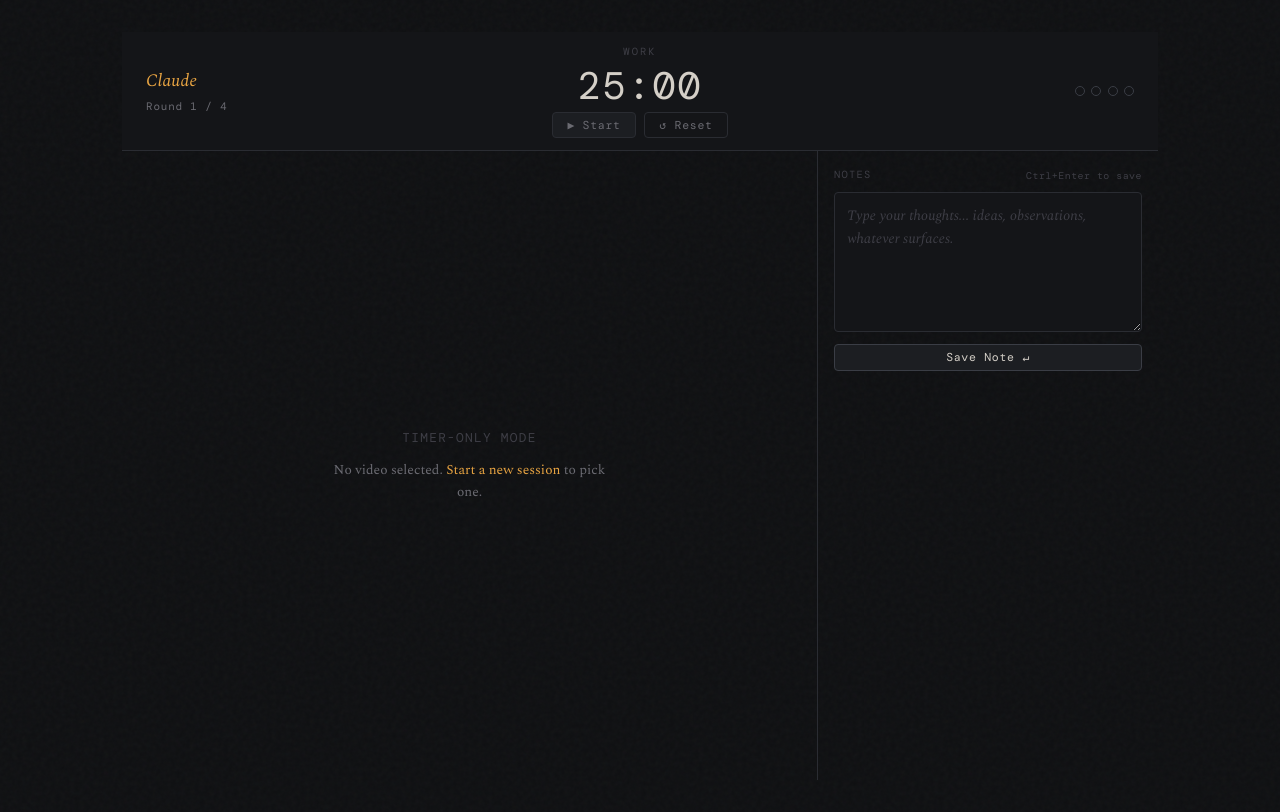
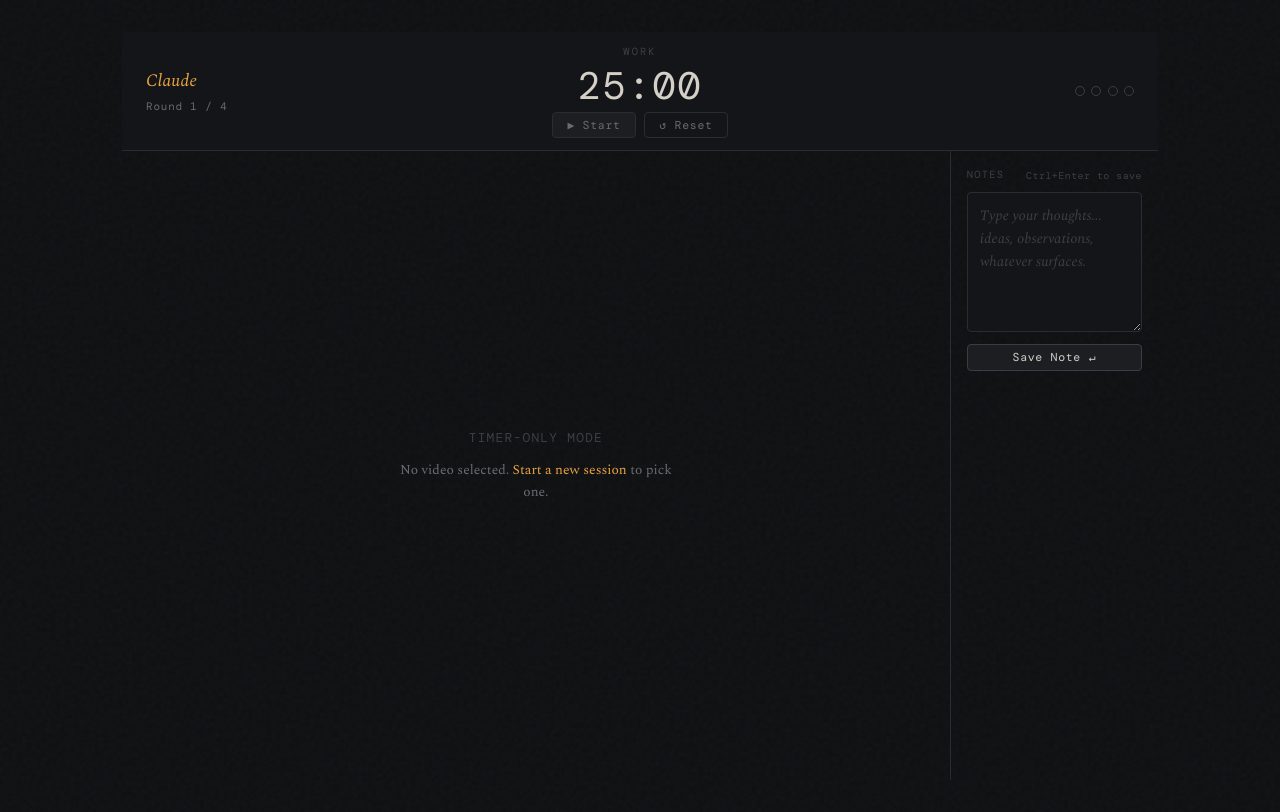
Before and after one commit to cwdotymn/conference_meditation, a Flask app: page /session/1 in a window 1280 px wide. Shown: the part 52-864 px from the top of the page. Run offline with Flask 3, Linux system fonts and the light colour scheme; the visitor is signed in with stand-in values (Sample User, id 1); data comes from the database, SQL or seed files in the repository; some web fonts are replaced.

Commit message:
ux: expand video panel to 80% of chamber width
Co-Authored-By: Claude Sonnet 4.6 <noreply@anthropic.com>

```diff
--- a/static/css/main.css
+++ b/static/css/main.css
@@ -593,7 +593,7 @@ a:hover { text-decoration: underline; }
 /* Chamber body */
 .chamber-body {
   display: grid;
-  grid-template-columns: 1fr 340px;
+  grid-template-columns: 4fr 1fr;
   flex: 1;
   min-height: 0;
 }
```
